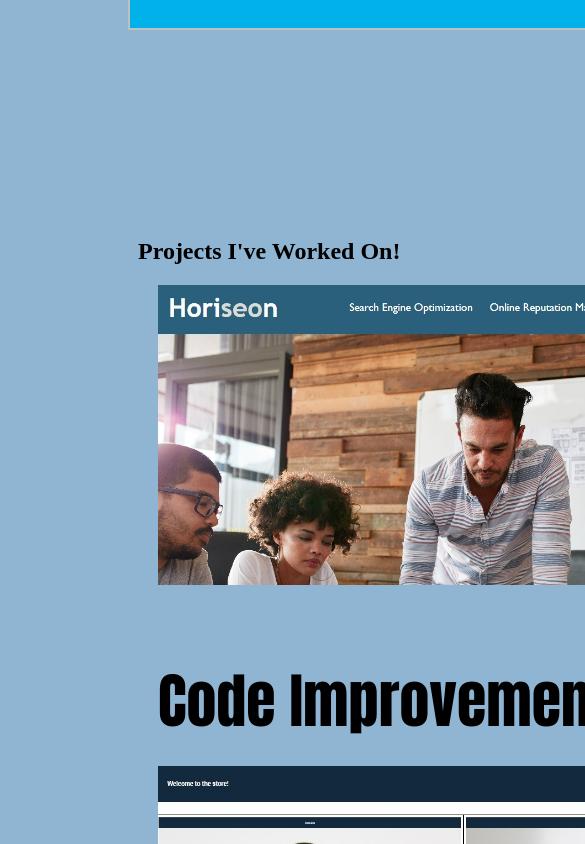
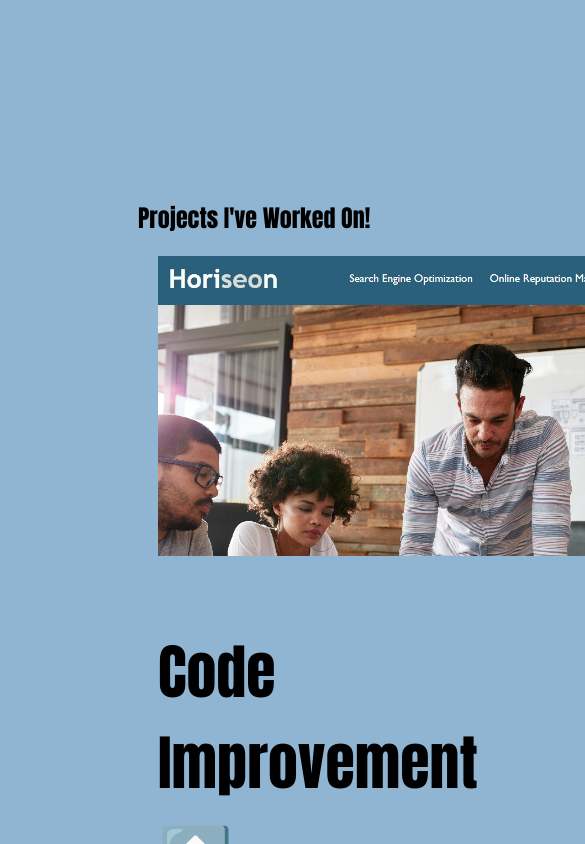
Before and after one commit to ssavane26/AllAboutSekou, a plain HTML site: page index.html in a window 390 px wide. Shown: the part 1156-2000 px from the top of the page, 585 px wide, since content can reach past the window. Drawn offline with Linux system fonts and the light colour scheme.

Commit message:
Tweaks To Code

```diff
--- a/assets/style.css
+++ b/assets/style.css
@@ -134,3 +134,15 @@
 margin: 20px;
 font-size: 60px;
 }
+
+.pList {
+  font-family: Impact, Haettenschweiler, 'Arial Narrow Bold', sans-serif;
+}
+
+@media screen and (max-width:480px) {
+.banner, .profilePic, .projects {
+object-fit: contain;
+width: 100%;
+height: auto;
+}
+ }
--- a/index.html
+++ b/index.html
@@ -42,8 +42,7 @@
                 </nav>
 
         </section>
-        <div id="myWork">
-        <section class="projects">
+        <section id="myWork" class="projects">
          <h2 class="pList">Projects I've Worked On!</h2>
          <figure>
          <img class="picSize" src="images\websitepicture1.jpg" alt="">
```
